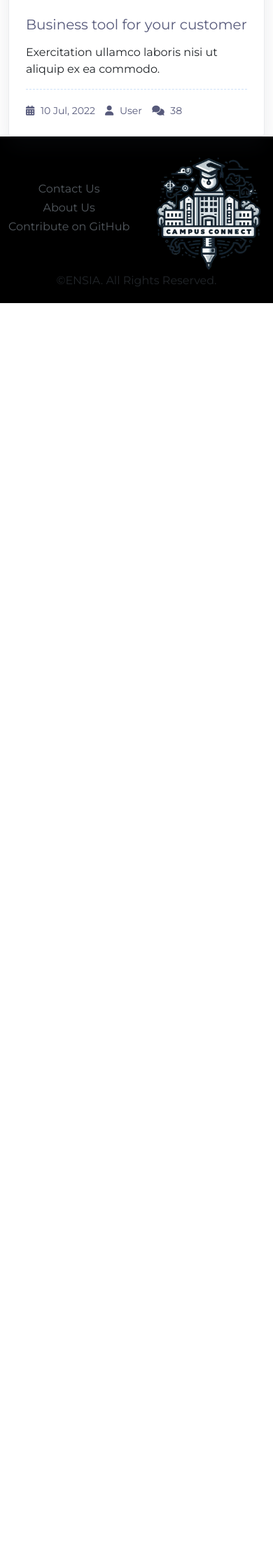
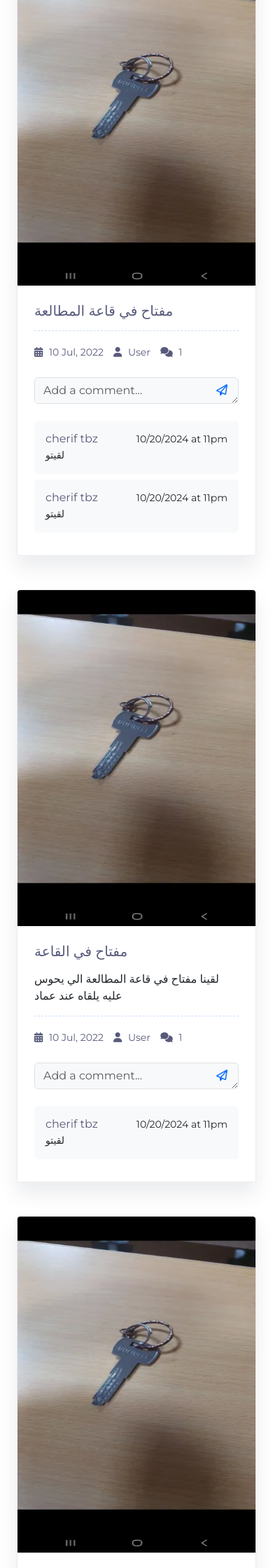
Before and after one commit to KhaledZaabat/CampusConnect, a PHP site: page /lostfound.html in a window 390 px wide. Shown: the part 727-2967 px from the top of the page at 70% size. Before the commit the page ends 1160 px from the top, so only its background shows below. Run offline with PHP 8.4, Linux system fonts and the light colour scheme; some libraries are stand-ins or nearby versions.

Commit message:
made the navbar more responsive + completed lostfound page

```diff
--- a/assets/css/styles.css
+++ b/assets/css/styles.css
@@ -351,3 +351,7 @@ body{
 .logo_footer{
     height: 160px;
 }
+.listing-img {
+    height: 480px;
+    width: 480px;
+}
--- a/layout.html
+++ b/layout.html
@@ -18,7 +18,7 @@
 <header>
     <nav class="navbar navbar-expand-lg fixed-top bg-body clean-navbar">
         <div class="container">
-            <a class="navbar-brand-logo" href="#">
+            <a class="col-3 navbar-brand-logo" href="#">
                 <img class ="logo_img" src="assets/img/logo.png" alt="Brand Logo">
             </a>
             <button data-bs-toggle="collapse" class="navbar-toggler" data-bs-target="#navcol-1">
@@ -42,9 +42,9 @@
                     </li>
                 </ul>
             </div>
-            <div class="dropdown text-end">
+            <div class="dropdown col-3 text-center">
                 <a href="#" class="d-block link-body-emphasis text-decoration-none dropdown-toggle" data-bs-toggle="dropdown" aria-expanded="false">
-                    <img src="https://github.com/mdo.png" alt="Profile Image" width="32" height="32" class="rounded-circle">
+                    <img src="https://github.com/mdo.png" alt="mdo" width="32" height="32" class="rounded-circle">
                 </a>
                 <ul class="dropdown-menu text-small">
                     <li><a class="dropdown-item" href="#">Profile</a></li>
--- a/lostfound.html
+++ b/lostfound.html
@@ -16,7 +16,7 @@
 <header>
     <nav class="navbar navbar-expand-lg fixed-top bg-body clean-navbar">
         <div class="container">
-            <a class="navbar-brand-logo" href="#">
+            <a class="col-3 navbar-brand-logo" href="#">
                 <img class ="logo_img" src="assets/img/logo.png" alt="Brand Logo">
             </a>
             <button data-bs-toggle="collapse" class="navbar-toggler" data-bs-target="#navcol-1">
@@ -40,7 +40,7 @@
                     </li>
                 </ul>
             </div>
-            <div class="dropdown text-end">
+            <div class="dropdown col-3 text-center">
                 <a href="#" class="d-block link-body-emphasis text-decoration-none dropdown-toggle" data-bs-toggle="dropdown" aria-expanded="false">
                     <img src="https://github.com/mdo.png" alt="mdo" width="32" height="32" class="rounded-circle">
                 </a>
@@ -58,52 +58,197 @@
     <div class="container">
         <div class="row">
             <div class="col-md-8 col-md-offset-2">
-                <h3>Create Post</h3>
+                <h3>Create a new listing:</h3>
                 <form>
                     <div class="form-group">
-                        <input type="text" class="form-control" name="title" placeholder="Title" required>
+                        <label for="title">Title</label>
+                        <input type="text" class="form-control" id="title" name="title" placeholder="Title" required>
                     </div>
                     <div class="form-group mt-2">
-                        <textarea rows="3" class="form-control" name="description" placeholder="Description" required></textarea>
+                        <label for="description">Description</label>
+                        <textarea rows="3" class="form-control" id="description" name="description" placeholder="Description" required></textarea>
                     </div>
                     <div class="form-group mt-2">
-                        <input type="file" class="form-control-file" name="image" accept="image/*">
+                        <label for="image">Upload Image:</label>
+                        <br>
+                        <input type="file" class="form-control-file" id="image" name="image" accept="image/*">
+                    </div>
+                    <div class="form-group mt-2">
+                        <label>Type of Listing</label>
+                        <div class="form-check">
+                            <input class="form-check-input" type="radio" name="listingType" id="missing" value="missing" required>
+                            <label class="form-check-label" for="missing">
+                                Missing
+                            </label>
+                        </div>
+                        <div class="form-check">
+                            <input class="form-check-input" type="radio" name="listingType" id="found" value="found" required>
+                            <label class="form-check-label" for="found">
+                                Found
+                            </label>
                         </div>
                     <div class="form-group mt-2 mb-4">
                         <button type="submit" class="btn btn-primary">Create</button>
                     </div>
+
                 </form>
             </div>
         </div>
     </div>
 
+
 <!-- Posts Section -->
 <div class="container">
+    <div class="row mt-4">
+        <div class="col-md-3 offset-md-10">
+            <div class="dropdown">
+                <a class="nav-link dropdown-toggle" href="#" id="navbarDarkDropdownMenuLink" role="button" data-bs-toggle="dropdown" aria-expanded="false">
+                    <i class="fas fa-filter"></i>filter
+                </a>
+
+                </button>
+                <ul class="dropdown-menu" aria-labelledby="filterDropdown">
+                    <li><a class="dropdown-item" href="#!">Missing Listings</a></li>
+                    <li><a class="dropdown-item" href="#!">Found Listings</a></li>
+                </ul>
+            </div>
+        </div>
+    </div>
     <div class="row mt-n5">
+        <!-- Blog Post 1 -->
         <div class="col-md-6 col-lg-4 mt-5">
             <div class="blog-grid">
                 <div class="blog-grid-img position-relative">
-                        <img alt="img" src="https://www.bootdey.com/image/480x480/00FFFF/000000">
+                    <img alt="img" src="assets/listings_img/unknown.webp" class="listing-img img-fluid">
                 </div>
                 <div class="blog-grid-text p-4">
-                        <h3 class="h5 mb-3"><a href="#!">Business tool for your customer</a></h3>
-                        <p class="display-30">Exercitation ullamco laboris nisi ut aliquip ex ea commodo.</p>
+                    <h3 class="h5 mb-3">
+                        <a href="#!">مفتاح في قاعة المطالعة</a>
+                    </h3>
+                    <p class="display-30"></p>
                     <div class="meta meta-style2">
                         <ul>
                             <li><a href="#!"><i class="fas fa-calendar-alt"></i> 10 Jul, 2022</a></li>
                             <li><a href="#!"><i class="fas fa-user"></i> User</a></li>
-                                <li><a href="#!"><i class="fas fa-comments"></i> 38</a></li>
+                            <li><a href="#!"><i class="fas fa-comments"></i> 1</a></li> <!-- Number of comments -->
                         </ul>
+                    </div>
+                    <!-- Comment Section -->
+                    <div class="comment-section mt-4">
+                        <form class="nav nav-item w-100 position-relative">
+                            <textarea data-autoresize="" class="form-control pe-5 bg-light" rows="1" placeholder="Add a comment..."></textarea>
+                            <button class="nav-link bg-transparent px-3 position-absolute top-50 end-0 translate-middle-y border-0" type="submit">
+                                <i class="fa-regular fa-paper-plane"></i>
+                            </button>
+                        </form>
+                    </div>
+                    <!-- Other Comments -->
+                    <div class="mt-4">
+                        <div class="bg-light p-3 rounded mb-2">
+                            <div class="d-flex justify-content-between">
+                                <h6 class="mb-1"><a href="#!">cherif tbz</a></h6>
+                                <small class="ms-2">10/20/2024 at 11pm</small>
+                            </div>
+                            <p class="small mb-0">لقيتو</p>
+                        </div>
+                        <div class="bg-light p-3 rounded mb-2">
+                            <div class="d-flex justify-content-between">
+                                <h6 class="mb-1"><a href="#!">cherif tbz</a></h6>
+                                <small class="ms-2">10/20/2024 at 11pm</small>
+                            </div>
+                            <p class="small mb-0">لقيتو</p>
                         </div>
                     </div>
                 </div>
             </div>
-            <!-- Additional cards can be added here similarly -->
+        </div>
+
+        <!-- Blog Post 2 -->
+        <div class="col-md-6 col-lg-4 mt-5">
+            <div class="blog-grid">
+                <div class="blog-grid-img position-relative">
+                    <img alt="img" src="assets/listings_img/unknown.webp" class="listing-img img-fluid">
+                </div>
+                <div class="blog-grid-text p-4">
+                    <h3 class="h5 mb-3"><a href="#!">مفتاح في القاعة</a></h3>
+                    <p class="display-30">لقينا مفتاح في قاعة المطالعة الي يحوس عليه يلقاه عند عماد</p>
+                    <div class="meta meta-style2">
+                        <ul>
+                            <li><a href="#!"><i class="fas fa-calendar-alt"></i> 10 Jul, 2022</a></li>
+                            <li><a href="#!"><i class="fas fa-user"></i> User</a></li>
+                            <li><a href="#!"><i class="fas fa-comments"></i> 1</a></li>
+                        </ul>
+                    </div>
+                    <!-- Comment Section -->
+                    <div class="comment-section mt-4">
+                        <form class="nav nav-item w-100 position-relative">
+                            <textarea data-autoresize="" class="form-control pe-5 bg-light" rows="1" placeholder="Add a comment..."></textarea>
+                            <button class="nav-link bg-transparent px-3 position-absolute top-50 end-0 translate-middle-y border-0" type="submit">
+                                <i class="fa-regular fa-paper-plane"></i>
+                            </button>
+                        </form>
+                    </div>
+                    <!-- Other Comments -->
+                    <div class="mt-4">
+                        <div class="bg-light p-3 rounded mb-2">
+                            <div class="d-flex justify-content-between">
+                                <h6 class="mb-1"><a href="#!">cherif tbz</a></h6>
+                                <small class="ms-2">10/20/2024 at 11pm</small>
+                            </div>
+                            <p class="small mb-0">لقيتو</p>
                         </div>
                     </div>
+                </div>
+            </div>
+        </div>
+
+        <!-- Blog Post 3 -->
+        <div class="col-md-6 col-lg-4 mt-5">
+            <div class="blog-grid">
+                <div class="blog-grid-img position-relative">
+                    <img alt="img" src="assets/listings_img/unknown.webp" class="listing-img img-fluid">
+                </div>
+                <div class="blog-grid-text p-4">
+                    <h3 class="h5 mb-3"><a href="#!">A key was found</a></h3>
+                    <p class="display-30">A key</p>
+                    <div class="meta meta-style2">
+                        <ul>
+                            <li><a href="#!"><i class="fas fa-calendar-alt"></i> 10 Jul, 2022</a></li>
+                            <li><a href="#!"><i class="fas fa-user"></i> User</a></li>
+                            <li><a href="#!"><i class="fas fa-comments"></i> 1</a></li>
+                        </ul>
+                    </div>
+                    <!-- Comment Section -->
+                    <div class="comment-section mt-4">
+                        <form class="nav nav-item w-100 position-relative">
+                            <textarea data-autoresize="" class="form-control pe-5 bg-light" rows="1" placeholder="Add a comment..."></textarea>
+                            <button class="nav-link bg-transparent px-3 position-absolute top-50 end-0 translate-middle-y border-0" type="submit">
+                                <i class="fa-regular fa-paper-plane"></i>
+                            </button>
+                        </form>
+                    </div>
+                    <!-- Other Comments -->
+                    <div class="mt-4">
+                        <div class="bg-light p-3 rounded mb-2">
+                            <div class="d-flex justify-content-between">
+                                <h6 class="mb-1"><a href="#!">cherif tbz</a></h6>
+                                <small class="ms-2">10/20/2024 at 11pm</small>
+                            </div>
+                            <p class="small mb-0">لقيتو</p>
+                        </div>
+                    </div>
+                </div>
+            </div>
+        </div>
+
+        <!-- You can add more posts below in a similar format -->
+    </div>
+</div>
+
+
 </main>
 
-<footer class="page-footer custom-bg-black ">
+<footer class="page-footer custom-bg-black mt-6">
     <div class="container d-flex justify-content-between align-items-center">
         <div>
             <ul class="list-unstyled">
```
Also changed, not shown: home.html (+6 -3 lines), assets/listings_img/unknown.webp (added), 1 other file. Lines whose indentation alone changed are shown as unchanged.
